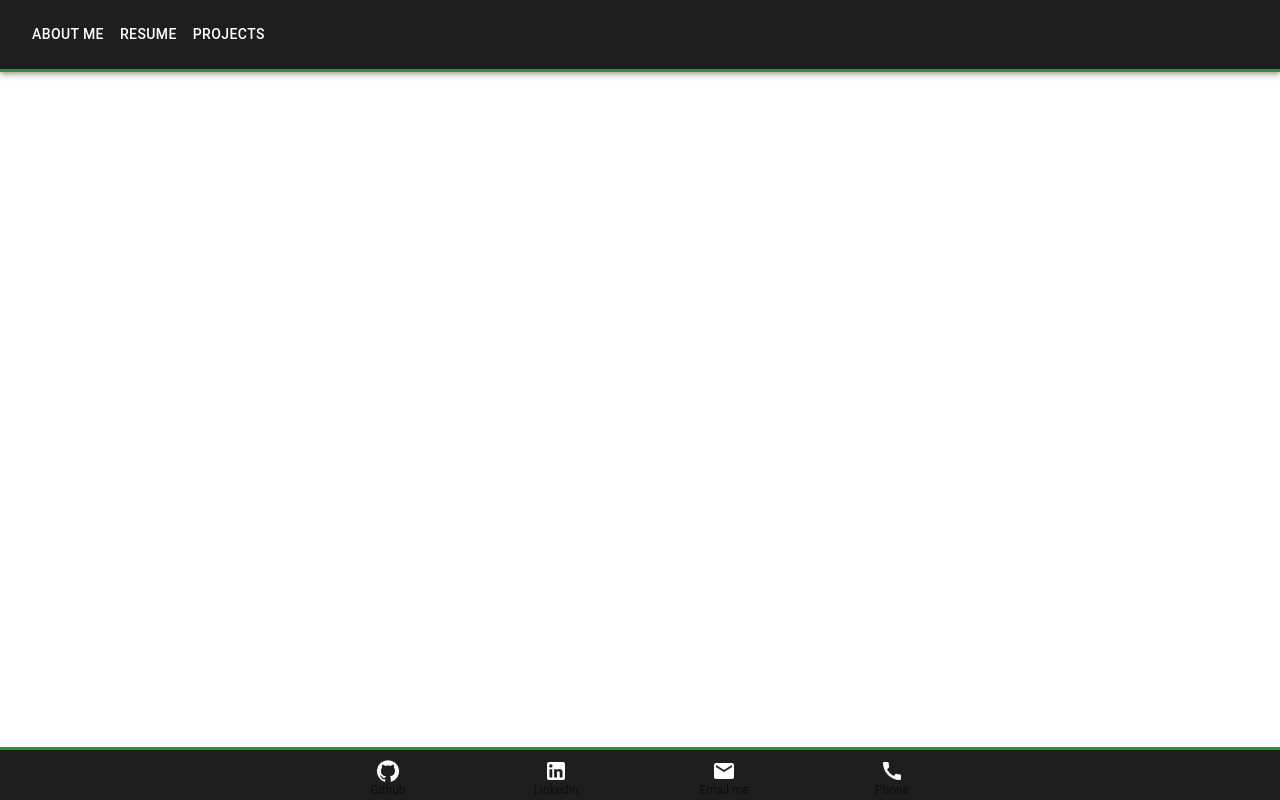
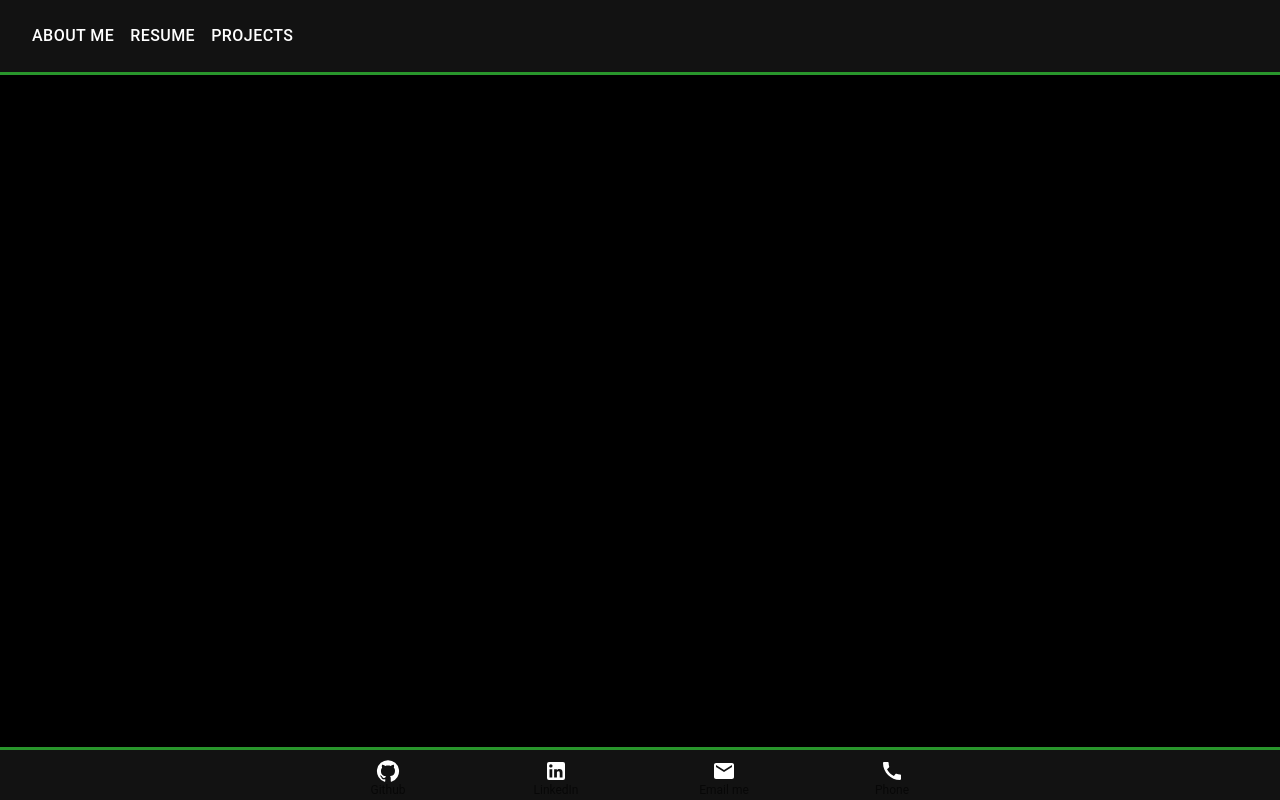
Before and after one commit to RysanekDavid/Web_CV, a React (Create React App) app: page / in a window 1280 px wide. Built offline with nearby package versions, Linux system fonts and the light colour scheme.

Commit message:
Color Update

```diff
--- a/package.json
+++ b/package.json
@@ -12,7 +12,6 @@
     "@testing-library/user-event": "^13.5.0",
     "@types/jest": "^27.5.2",
     "@types/node": "^16.18.57",
-    "@types/react": "^18.2.24",
     "@types/react-dom": "^18.2.8",
     "react": "^18.2.0",
     "react-dom": "^18.2.0",
@@ -43,5 +42,8 @@
       "last 1 firefox version",
       "last 1 safari version"
     ]
+  },
+  "devDependencies": {
+    "@types/react": "^18.2.25"
   }
 }
--- a/src/App.css
+++ b/src/App.css
@@ -1,38 +1,10 @@
 .App {
   text-align: center;
+  background-color: black;
+  height: 100vh;
 }
 
 .App-logo {
   height: 40vmin;
   pointer-events: none;
 }
-
-@media (prefers-reduced-motion: no-preference) {
-  .App-logo {
-    animation: App-logo-spin infinite 20s linear;
-  }
-}
-
-.App-header {
-  background-color: #282c34;
-  min-height: 100vh;
-  display: flex;
-  flex-direction: column;
-  align-items: center;
-  justify-content: center;
-  font-size: calc(10px + 2vmin);
-  color: white;
-}
-
-.App-link {
-  color: #61dafb;
-}
-
-@keyframes App-logo-spin {
-  from {
-    transform: rotate(0deg);
-  }
-  to {
-    transform: rotate(360deg);
-  }
-}
--- a/src/components/BottomBar.tsx
+++ b/src/components/BottomBar.tsx
@@ -23,7 +23,7 @@ export default function BottomBar() {
         borderColor: "#29962c",
       }}
     >
-      <BottomNavigation sx={{ backgroundColor: "#1E1E1E" }} showLabels>
+      <BottomNavigation sx={{ backgroundColor: "#121212" }} showLabels>
         <BottomNavigationAction
           label="Github"
           icon={<GitHubIcon sx={{ color: "#FFFFFF" }} />}
--- a/src/components/TopBar.tsx
+++ b/src/components/TopBar.tsx
@@ -14,19 +14,24 @@ function ResponsiveAppBar() {
     <AppBar
       position="static"
       sx={{
-        backgroundColor: "#1E1E1E",
+        backgroundColor: "#121212",
         borderBottom: 3,
         borderColor: "#29962c",
       }}
     >
       <Container maxWidth="xl">
         <Toolbar disableGutters>
-          <Box sx={{ flexGrow: 1, display: { xs: "none", md: "flex" } }}>
+          <Box sx={{ flexGrow: 1, display: { xs: "flex", md: "flex" } }}>
             {pages.map((page) => (
               <Button
                 key={page}
                 onClick={() => {}}
-                sx={{ my: 2, color: "white", display: "block" }}
+                sx={{
+                  my: 2,
+                  color: "white",
+                  display: "block",
+                  fontSize: "16px",
+                }}
               >
                 {page}
               </Button>
```
Also changed, not shown: 1 other file (tests, documents, lock files or other folders).
